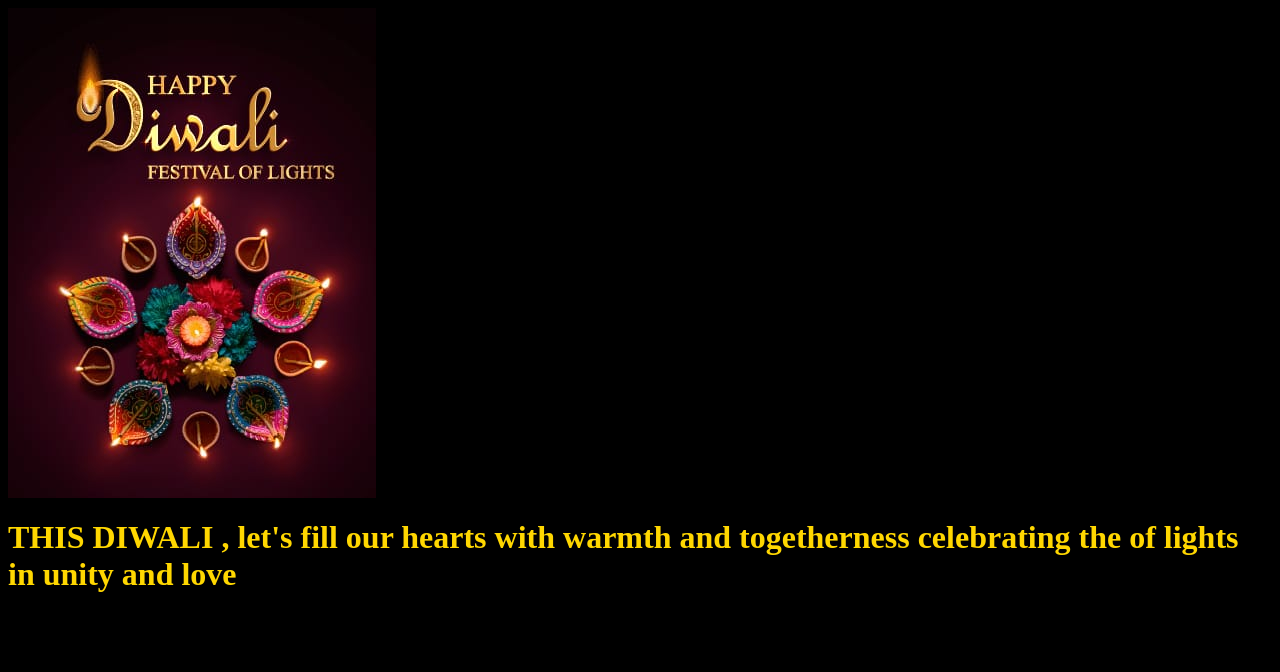
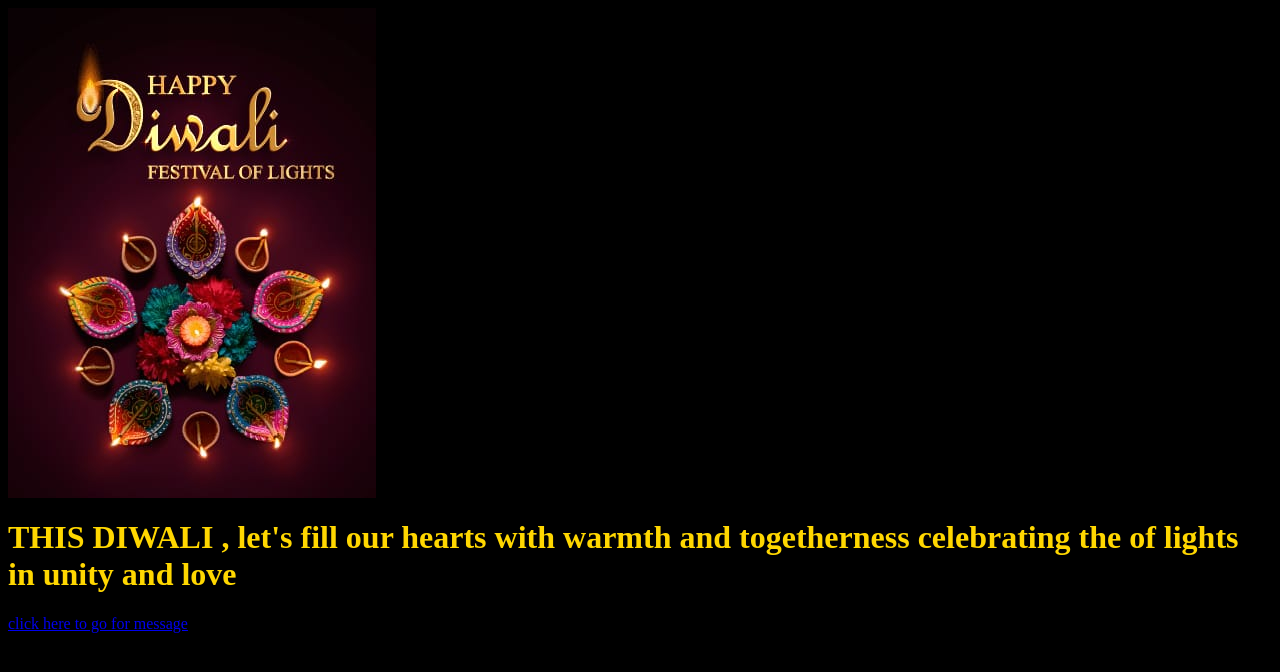
Before and after one commit to prabhasgamini/DIWALI-WISHES, a plain HTML site: page index.html in a window 1280 px wide. Drawn offline with Linux system fonts and the light colour scheme.

Commit message:
added second message

```diff
--- a/index.html
+++ b/index.html
@@ -6,6 +6,7 @@
 <h1 style="color:gold;"> THIS DIWALI , let's fill our hearts
                                        with warmth and togetherness celebrating
                                        the of lights in unity and love</h1>
+                                       <a href="diwali.html">click here to go for message</a>
   </body>
 
 </html>
```
